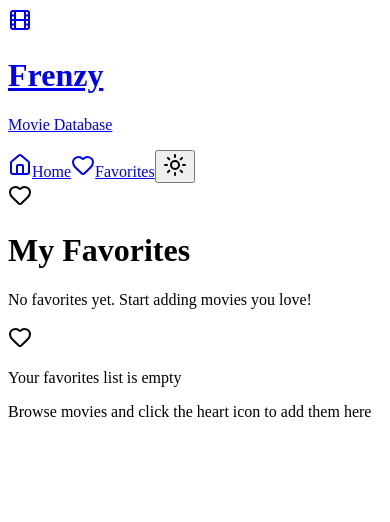
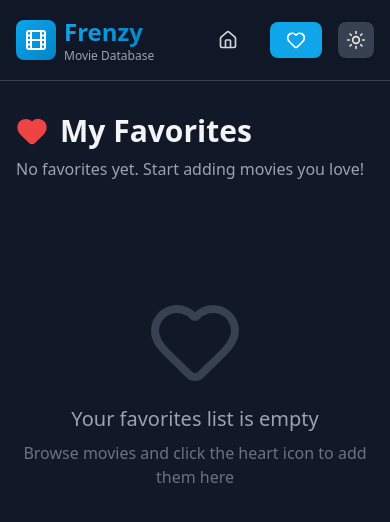
Before and after one commit to maestro-00/Frenzy, a React (Create React App) app: page /favorites in a window 390 px wide. Shown: the top 522 px of the page. Built offline with nearby package versions, Linux system fonts and the light colour scheme.

Commit message:
feat: migrate to TailwindCSS and update styling
- Replace custom CSS with TailwindCSS utility classes
- Add Tailwind configuration with custom theme
- Add PostCSS configuration
- Update index.css with Tailwind directives
- Remove old CSS files and images
- Implement modern, responsive design system

```diff
--- /dev/null
+++ b/postcss.config.js
@@ -0,0 +1,6 @@
+module.exports = {
+  plugins: {
+    tailwindcss: {},
+    autoprefixer: {},
+  },
+}
--- /dev/null
+++ b/src/index.css
@@ -0,0 +1,72 @@
+@tailwind base;
+@tailwind components;
+@tailwind utilities;
+
+/* Custom scrollbar styles */
+@layer utilities {
+  .scrollbar-thin::-webkit-scrollbar {
+    width: 8px;
+    height: 8px;
+  }
+
+  .scrollbar-thin::-webkit-scrollbar-track {
+    @apply bg-gray-100 dark:bg-gray-800;
+  }
+
+  .scrollbar-thin::-webkit-scrollbar-thumb {
+    @apply bg-gray-300 dark:bg-gray-600 rounded-full;
+  }
+
+  .scrollbar-thin::-webkit-scrollbar-thumb:hover {
+    @apply bg-gray-400 dark:bg-gray-500;
+  }
+}
+
+/* Smooth scrolling */
+html {
+  scroll-behavior: smooth;
+}
+
+/* Line clamp utilities */
+.line-clamp-2 {
+  display: -webkit-box;
+  -webkit-line-clamp: 2;
+  -webkit-box-orient: vertical;
+  overflow: hidden;
+}
+
+.line-clamp-3 {
+  display: -webkit-box;
+  -webkit-line-clamp: 3;
+  -webkit-box-orient: vertical;
+  overflow: hidden;
+}
+
+/* Custom animations */
+@keyframes fadeIn {
+  from {
+    opacity: 0;
+  }
+  to {
+    opacity: 1;
+  }
+}
+
+@keyframes slideUp {
+  from {
+    transform: translateY(10px);
+    opacity: 0;
+  }
+  to {
+    transform: translateY(0);
+    opacity: 1;
+  }
+}
+
+.animate-fade-in {
+  animation: fadeIn 0.3s ease-in-out;
+}
+
+.animate-slide-up {
+  animation: slideUp 0.3s ease-out;
+}
--- a/src/index.js
+++ b/src/index.js
@@ -1,5 +1,6 @@
 import React from 'react';
 import ReactDOM from 'react-dom/client';
+import './index.css';
 import App from './App';
 import { BrowserRouter as Router } from 'react-router-dom';
 
@@ -7,7 +8,7 @@ const root = ReactDOM.createRoot(document.getElementById('root'));
 root.render(
   <React.StrictMode>
     <Router>
-    <App />
+      <App />
     </Router>
   </React.StrictMode>
 );
--- /dev/null
+++ b/tailwind.config.js
@@ -0,0 +1,40 @@
+/** @type {import('tailwindcss').Config} */
+module.exports = {
+  content: [
+    "./src/**/*.{js,jsx,ts,tsx}",
+  ],
+  darkMode: 'class',
+  theme: {
+    extend: {
+      colors: {
+        primary: {
+          50: '#f0f9ff',
+          100: '#e0f2fe',
+          200: '#bae6fd',
+          300: '#7dd3fc',
+          400: '#38bdf8',
+          500: '#0ea5e9',
+          600: '#0284c7',
+          700: '#0369a1',
+          800: '#075985',
+          900: '#0c4a6e',
+        },
+      },
+      animation: {
+        'fade-in': 'fadeIn 0.3s ease-in-out',
+        'slide-up': 'slideUp 0.3s ease-out',
+      },
+      keyframes: {
+        fadeIn: {
+          '0%': { opacity: '0' },
+          '100%': { opacity: '1' },
+        },
+        slideUp: {
+          '0%': { transform: 'translateY(10px)', opacity: '0' },
+          '100%': { transform: 'translateY(0)', opacity: '1' },
+        },
+      },
+    },
+  },
+  plugins: [],
+}
```
